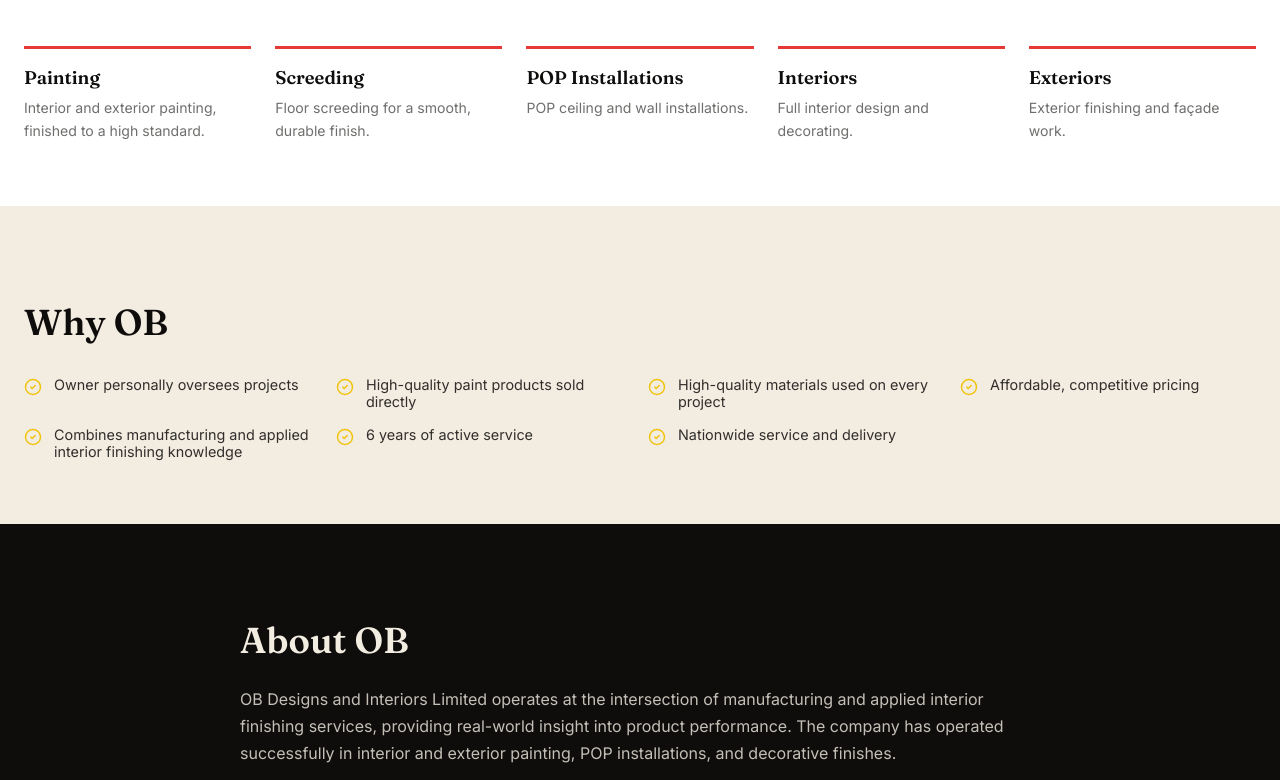
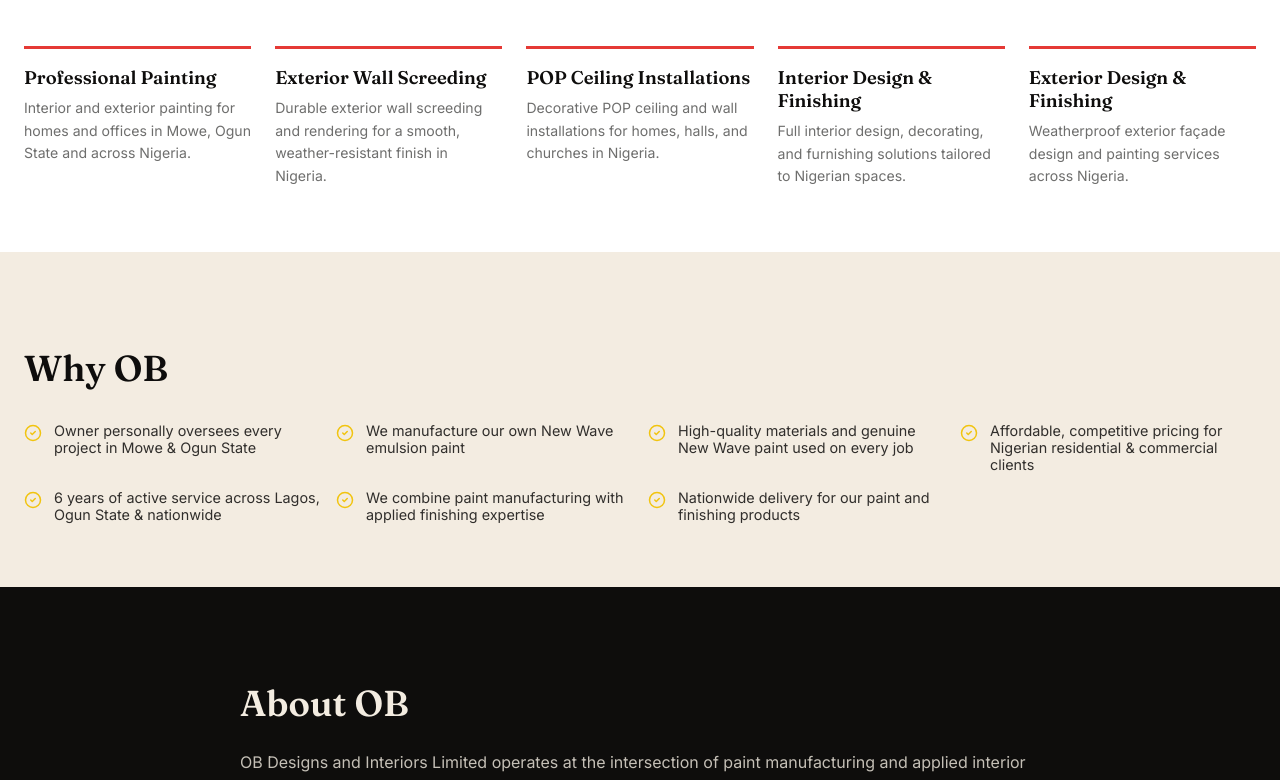
Before and after one commit to ashleybrown22343-max/obdesigns, a React (Vite) app: page / in a window 1280 px wide. Shown: the part 2181-2961 px from the top of the page. Built offline with nearby package versions, Linux system fonts and the light colour scheme.

Commit message:
Update content.ts

```diff
--- a/src/data/content.ts
+++ b/src/data/content.ts
@@ -1,20 +1,20 @@
 export const services = [
-  { name: "Painting", slug: "painters-in-nigeria", description: "Interior and exterior painting, finished to a high standard." },
-  { name: "Screeding", slug: "floor-screeding-nigeria", description: "Floor screeding for a smooth, durable finish." },
-  { name: "POP Installations", slug: "pop-ceiling-installation-nigeria", description: "POP ceiling and wall installations." },
-  { name: "Interiors", slug: "interior-designers-in-nigeria", description: "Full interior design and decorating." },
-  { name: "Exteriors", slug: "exterior-painting-nigeria", description: "Exterior finishing and façade work." },
+  { name: "Professional Painting", slug: "painters-in-nigeria", description: "Interior and exterior painting for homes and offices in Mowe, Ogun State and across Nigeria." },
+  { name: "Exterior Wall Screeding", slug: "wall-screeding-nigeria", description: "Durable exterior wall screeding and rendering for a smooth, weather-resistant finish in Nigeria." },
+  { name: "POP Ceiling Installations", slug: "pop-ceiling-installation-nigeria", description: "Decorative POP ceiling and wall installations for homes, halls, and churches in Nigeria." },
+  { name: "Interior Design & Finishing", slug: "interior-designers-in-nigeria", description: "Full interior design, decorating, and furnishing solutions tailored to Nigerian spaces." },
+  { name: "Exterior Design & Finishing", slug: "exterior-painting-nigeria", description: "Weatherproof exterior façade design and painting services across Nigeria." },
 ];
 
 export const whyOB = [
-  "Owner personally oversees projects",
-  "High-quality paint products sold directly",
-  "High-quality materials used on every project",
-  "Affordable, competitive pricing",
-  "Combines manufacturing and applied interior finishing knowledge",
-  "6 years of active service",
-  "Nationwide service and delivery",
+  "Owner personally oversees every project in Mowe & Ogun State",
+  "We manufacture our own New Wave emulsion paint",
+  "High-quality materials and genuine New Wave paint used on every job",
+  "Affordable, competitive pricing for Nigerian residential & commercial clients",
+  "6 years of active service across Lagos, Ogun State & nationwide",
+  "We combine paint manufacturing with applied finishing expertise",
+  "Nationwide delivery for our paint and finishing products",
 ];
 
 export const aboutOB =
-  "OB Designs and Interiors Limited operates at the intersection of manufacturing and applied interior finishing services, providing real-world insight into product performance. The company has operated successfully in interior and exterior painting, POP installations, and decorative finishes.";
+  "OB Designs and Interiors Limited operates at the intersection of paint manufacturing and applied interior finishing services in Mowe, Ogun State. We provide expert interior and exterior painting, decorative POP ceilings, and exterior wall screeding, backed by 6 years of hands-on experience serving homes, offices, and developers across Nigeria.";
```
